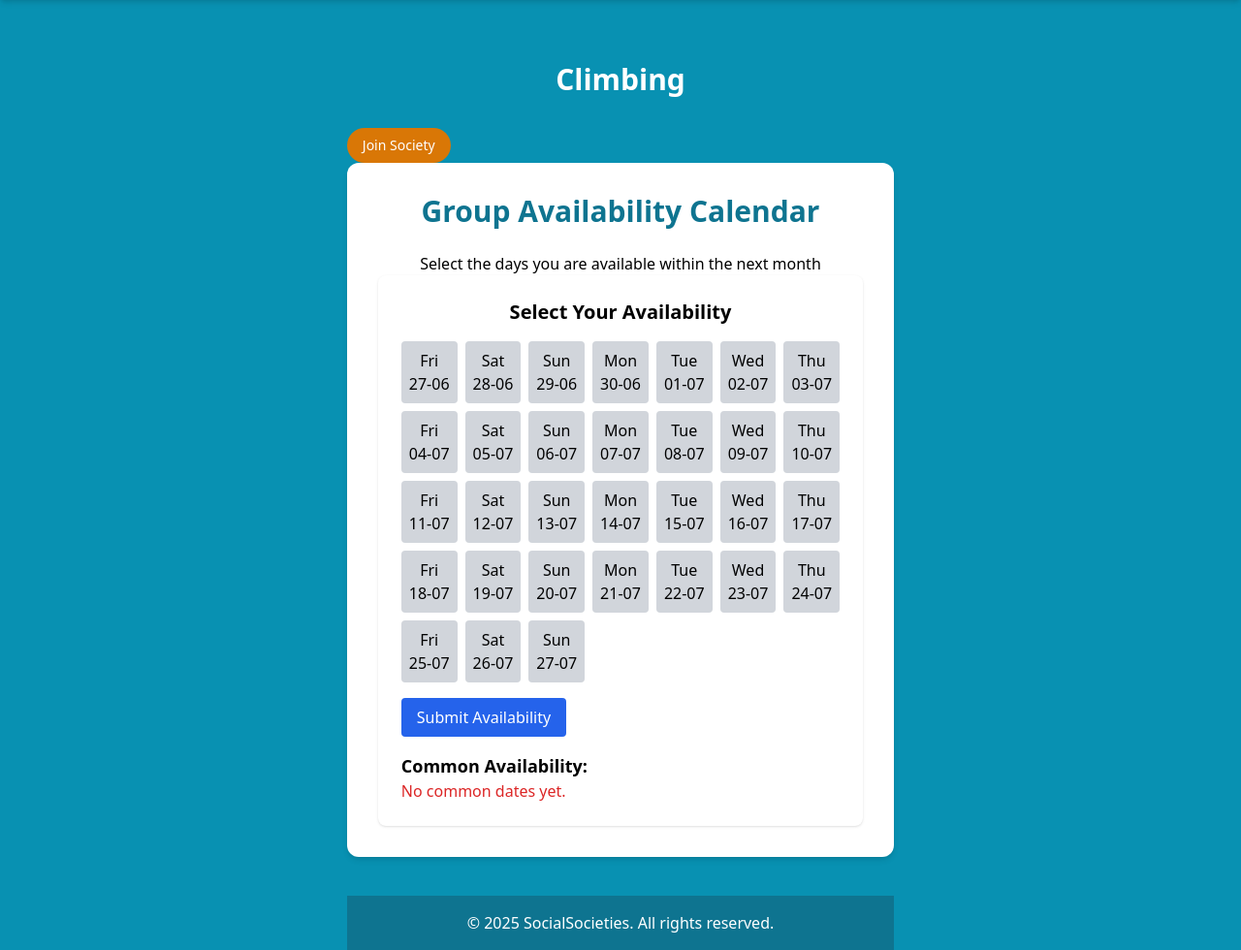
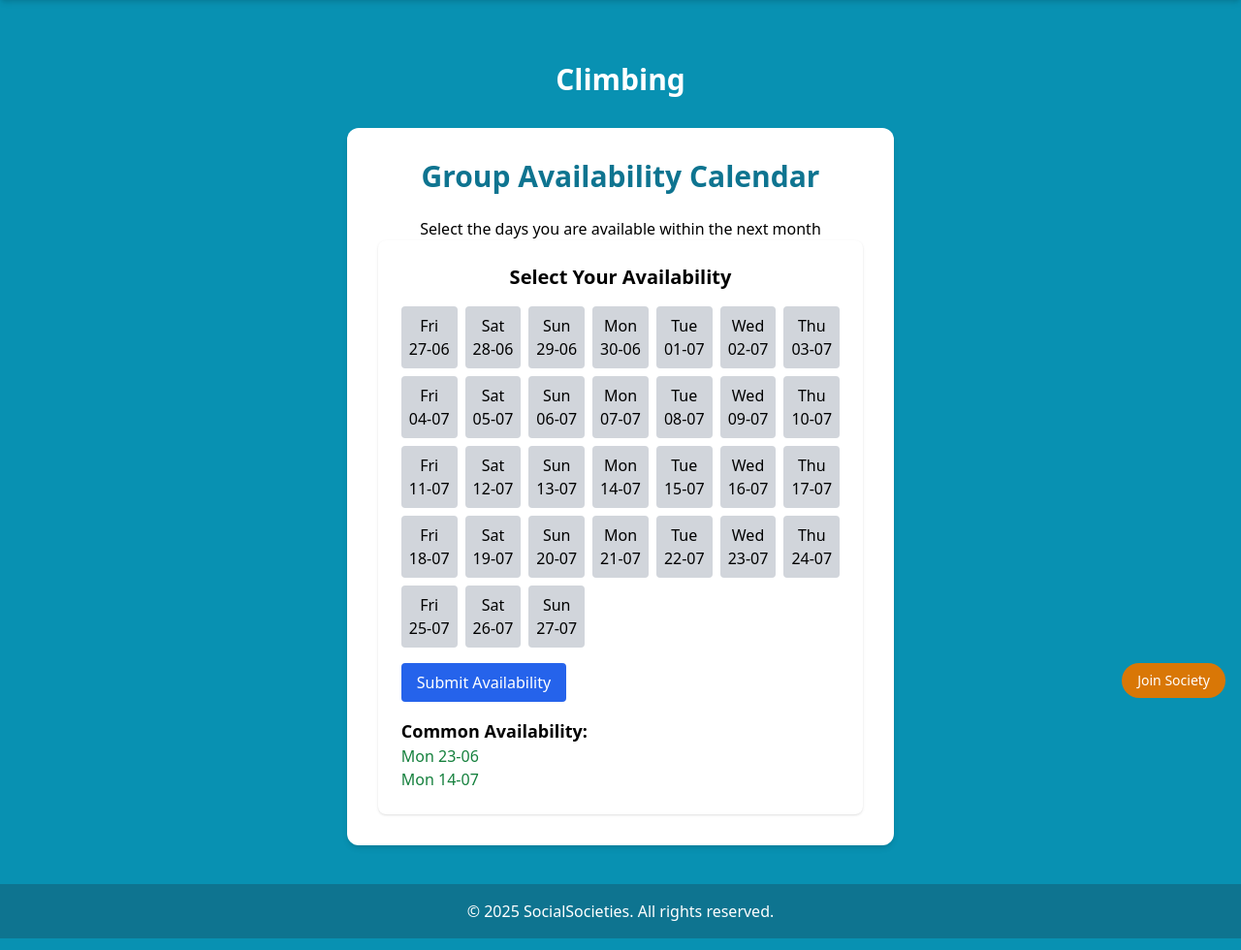
Before and after one commit to laurenrtraining/flask_app, a Flask app: page /group/1 in a window 1280 px wide. Shown: the part 64-1044 px from the top of the page at 97% size. Run offline with Flask 3, Linux system fonts and the light colour scheme; some libraries are stand-ins or nearby versions.

Commit message:
Adjusten database names and fixed the footer

```diff
--- a/src/app.py
+++ b/src/app.py
@@ -202,13 +202,13 @@ def group_detail(group_id):
             selected_dates = set(request.form.getlist('available_dates'))
 
              # Clear old availability entries for this user in this group
-            Date_Availability.query.filter_by(user_id=user_id, group_id=group_id).delete()
+            Date_Availability.query.filter_by(staff_id=user_id, society_id=group_id).delete()
 
             # Add new entries
             for date_str in selected_dates:
                 new_entry = Date_Availability(
-                    group_id=group_id,
-                    user_id=user_id,
+                    society_id=group_id,
+                    staff_id=user_id,
                     available_dates=date_str  # assuming it's stored as a string in your model
                 )
                 db.session.add(new_entry)
@@ -217,10 +217,10 @@ def group_detail(group_id):
 
     # Calculate common dates for display
     availability = defaultdict(set)
-    entries = Date_Availability.query.filter_by(group_id=group_id).all()
+    entries = Date_Availability.query.filter_by(society_id=group_id).all()
 
     for entry in entries:
-        availability[entry.user_id].add(entry.available_dates)
+        availability[entry.staff_id].add(entry.available_dates)
 
     if availability:
         common_dates = set.intersection(*availability.values())
--- a/src/database/database.py
+++ b/src/database/database.py
@@ -36,7 +36,7 @@ class Staff_Societies(db.Model):
 class Date_Availability(db.Model):
     __tablename__ = "date_availability"
 
-    date_availability_id = db.Column(db.Integer, primary_key=True)
-    user_id = db.Column(db.Integer, db.ForeignKey('staff.staff_id'), nullable=False)
-    group_id = db.Column(db.Integer, db.ForeignKey('societies.society_id'), nullable=False)
+    calendar_id = db.Column(db.Integer, primary_key=True)
+    staff_id = db.Column(db.Integer, db.ForeignKey('staff.staff_id'), nullable=False)
+    society_id = db.Column(db.Integer, db.ForeignKey('societies.society_id'), nullable=False)
     available_dates = db.Column(db.PickleType, nullable=False)  # Stores list of dates
--- a/src/templates/footer/footer.html
+++ b/src/templates/footer/footer.html
@@ -1,6 +1,6 @@
 <!DOCTYPE html>
 
 <!-- Footer -->
-<footer class="bg-cyan-700 text-white text-center py-4 mt-10">
+<footer class="w-full bg-cyan-700 text-white text-center py-4 mt-10">
   <p>&copy; 2025 SocialSocieties. All rights reserved.</p>
 </footer>
--- a/src/templates/society_template/base.html
+++ b/src/templates/society_template/base.html
@@ -13,6 +13,7 @@
     <main class="flex-grow max-w-5xl mx-auto mt-8">
       {% block content %}{% endblock %}
     </main>
+
     <!-- Footer -->
     {% include 'footer/footer.html' %}
   </body>
--- a/src/templates/society_template/group_detail.html
+++ b/src/templates/society_template/group_detail.html
@@ -8,12 +8,14 @@
   {% if not is_creator %}
   <!-- Join/Leave Society button -->
   {% if is_member %}
+  <div class="fixed bottom-16 right-4">
     <button
       onclick="openLeaveModal()"
       class="bg-amber-600 text-white px-4 py-2 rounded-full text-sm hover:bg-amber-700"
     >
       Leave Society
     </button>
+  </div>
 
   <!-- Confirmation of leave society pop up -->
   <div
@@ -47,12 +49,14 @@
     </div>
   </div>
   {% else %}
+  <div class="fixed bottom-4 right-4">
     <button
       onclick="openJoinModal()"
       class="bg-amber-600 text-white px-4 py-2 rounded-full text-sm hover:bg-amber-700"
     >
       Join Society
     </button>
+  </div>
 
   <!-- Confirmation of join society popup -->
   <div
@@ -87,8 +91,7 @@
   </div>
   {% endif %} {% endif %}
 
-  <body class="min-h-screen py-10 px-4">
-    <div class="max-w-3xl mx-auto bg-white shadow-md rounded-xl p-8">
+  <div class="max-w-3xl w-full bg-white shadow-md rounded-xl p-8 ml-auto">
     <h1 class="text-3xl font-bold text-center text-cyan-700 mb-6">
       Group Availability Calendar
     </h1>
@@ -143,25 +146,25 @@
 
   {% if is_creator %}
   <!-- Delete Society button -->
+  <div class="fixed bottom-16 right-4">
     <button
       onclick="openModal()"
-      class="bg-red-600 text-white px-4 py-2 rounded-full text-sm hover:bg-red-700"
+      class="bg-red-600 text-white px-4 py-2 rounded-full shadow-lg hover:bg-red-700"
     >
       Delete Society
     </button>
+  </div>
 
   <!-- Confirmation of deletion pop up -->
   <div
     id="confirmModal"
     class="fixed inset-0 bg-black bg-opacity-50 flex items-center justify-center hidden z-50"
   >
-      <div
-        class="bg-white rounded-xl shadow-xl p-6 w-full max-w-md text-center"
-      >
+    <div class="bg-white rounded-xl shadow-xl p-6 w-full max-w-md text-center">
       <h2 class="text-xl font-bold mb-4">Are you sure?</h2>
       <p class="mb-6">
-          This will permanently delete the society and automatically remove
-          other members.
+        This will permanently delete the society and automatically remove other
+        members.
       </p>
       <form
         method="POST"
@@ -210,9 +213,8 @@
       document.getElementById("confirmLeaveModal").classList.add("hidden");
     }
   </script>
-  </body>
+</main>
 {% endblock %}
-</main>
 
 <!-- Code to create error popup -->
 {% if error %}
```
Also changed, not shown: instance/FLASK_DATABASE.db. Lines whose indentation alone changed are shown as unchanged.
